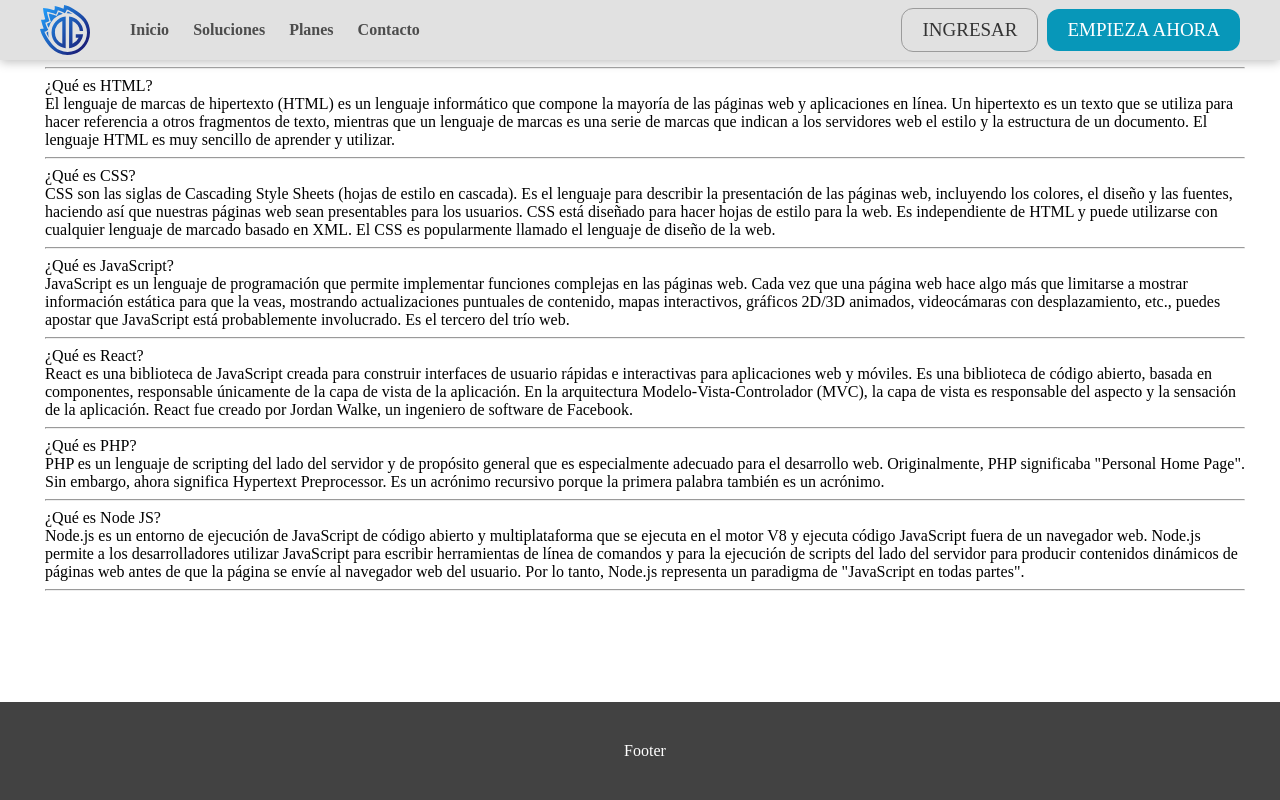
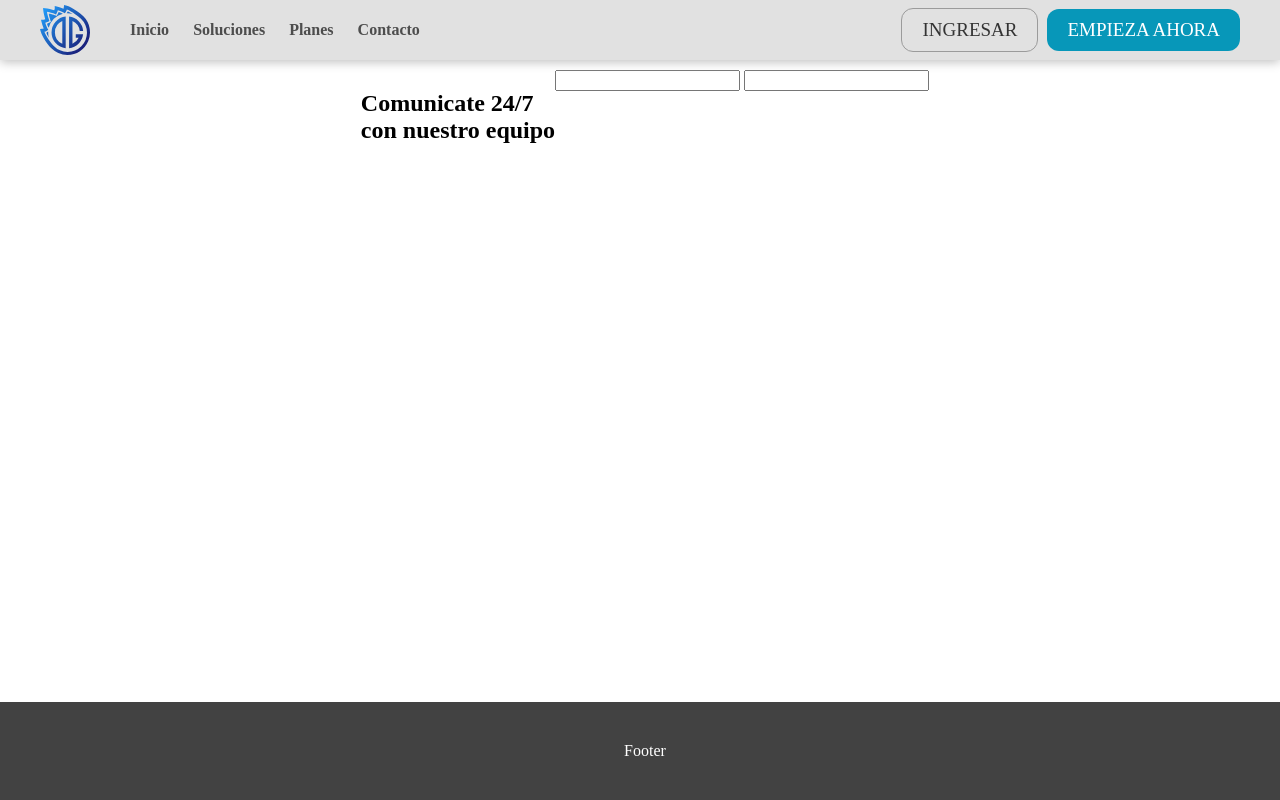
Before and after one commit to malmorox/MeteorDG, a PHP site: page /contact.html in a window 1280 px wide. Run offline with PHP 8.4, Linux system fonts and the light colour scheme; some web fonts are replaced.

Commit message:
Modificando la estructura de la páginas de planes, de contacto y del principal

```diff
--- a/public/contact.html
+++ b/public/contact.html
@@ -35,48 +35,62 @@
             </section>
         </header>
         <main class="meteordg-contact-content meteordg-contact-size-delimiter">
-            <div class="meteordg-frequent-questions">
-                <div class="acordeon">
-                    <h1>Preguntas Frecuentes</h1>
-                    <hr>
-                    <div class="contenedor">
-                        <div class="label">¿Qué es HTML?</div>
-                        <div class="content">El lenguaje de marcas de hipertexto (HTML) es un lenguaje informático que compone la mayoría de las páginas web y aplicaciones en línea. Un hipertexto es un texto que se utiliza para hacer referencia a otros fragmentos de texto, mientras que un lenguaje de marcas es una serie de marcas que indican a los servidores web el estilo y la estructura de un documento. El lenguaje HTML es muy sencillo de aprender y utilizar.</div>
+            <div class="meteordg-contact-section-container">
+                <div class="section-containers rmeteordg-contact-main-message-zone">
+                    <h1> Comunicate 24/7 <br> con nuestro equipo </h1>
+                </div>
+                <div class="section-containers meteordg-contact-main-form-zone">
+                    <div class="meteordg-contact-form-section">
+                        <input type="text"/>
+                        <input type="email"/>
                     </div>
-                    <hr>
-                    <div class="contenedor">
-                        <div class="label">
-                            ¿Qué es CSS?
+                </div>
+            </div>
+            <div class="meteordg-frequent-questions" style="display:none">
+                <h1> Preguntas frecuentes</h1>
+                <div class="meteordg-faq-dropdown">
+                    <div class="meteordg-faq-container first">
+                        <div class="meteordg-faq-collapsible">
+                            <h3 class="meteordg-faq-question">¿Cuánto tardaré en aprender desarrollo web?</h3>
+                            <div class="arrow-container">
+                                <span class="line"></span>
+                                <span class="line"></span>
+                            </div>
                         </div>
-                        <div class="content">
-                            CSS son las siglas de Cascading Style Sheets (hojas de estilo en cascada). Es el lenguaje para describir la presentación de las páginas web, incluyendo los colores, el diseño y las fuentes, haciendo así que nuestras páginas web sean presentables para los usuarios. CSS está diseñado para hacer hojas de estilo para la web. Es independiente de HTML y puede utilizarse con cualquier lenguaje de marcado basado en XML. El CSS es popularmente llamado el lenguaje de diseño de la web.
+                        <div class="meteordg-faq-answer">
+                            <p>
+                                Si te suscribes a Krey Academy y te ves todos los videos, aprender desarrollo web te llevará mucho menos tiempo de lo que piensas!
+                            </p>
                         </div>
                     </div>
-                    <hr>
-                    <div class="contenedor">
-                        <div class="label">
-                            ¿Qué es JavaScript?
+                    <div class="meteordg-faq-container">
+                        <div class="meteordg-faq-collapsible">
+                            <h3 class="meteordg-faq-question">¿Qué debo aprender y en qué orden?</h3>
+                            <div class="arrow-container">
+                                <span class="line"></span>
+                                <span class="line"></span>
+                            </div>
                         </div>
-                        <div class="content">
-                            JavaScript es un lenguaje de programación que permite implementar funciones complejas en las páginas web. Cada vez que una página web hace algo más que limitarse a mostrar información estática para que la veas, mostrando actualizaciones puntuales de contenido, mapas interactivos, gráficos 2D/3D animados, videocámaras con desplazamiento, etc., puedes apostar que JavaScript está probablemente involucrado. Es el tercero del trío web.
+                        <div class="meteordg-faq-answer">
+                            <p>
+                                Primero de todo, debes centrarte en las bases de HTML y CSS, así como comprender cómo funciona internet. Más adelante, podrás indagar en Javascript y especializarte en diferentes frameworks.
+                            </p>
                         </div>
                     </div>
-                    <hr>
-                    <div class="container">
-                        <div class="label">¿Qué es React?</div>
-                        <div class="content">React es una biblioteca de JavaScript creada para construir interfaces de usuario rápidas e interactivas para aplicaciones web y móviles. Es una biblioteca de código abierto, basada en componentes, responsable únicamente de la capa de vista de la aplicación. En la arquitectura Modelo-Vista-Controlador (MVC), la capa de vista es responsable del aspecto y la sensación de la aplicación. React fue creado por Jordan Walke, un ingeniero de software de Facebook. </div>
+                    <div class="meteordg-faq-container">
+                        <div class="meteordg-faq-collapsible">
+                            <h3 class="meteordg-faq-question">¿Dónde puedo mejorar mis habilidades como desarrollador web?</h3>
+                            <div class="arrow-container">
+                                <span class="line"></span>
+                                <span class="line"></span>
+                            </div>
+                        </div>
+                        <div class="meteordg-faq-answer">
+                            <p>
+                                En el canal de YouTube de Krey Academy y en el Instagram podrás encontrar múltiples tutoriales que te harán poner a prueba tus habilidades.
+                            </p>
+                        </div>
                     </div>
-                    <hr>
-                    <div class="container">
-                        <div class="etiqueta">¿Qué es PHP?</div>
-                        <div class="contenido">PHP es un lenguaje de scripting del lado del servidor y de propósito general que es especialmente adecuado para el desarrollo web. Originalmente, PHP significaba "Personal Home Page". Sin embargo, ahora significa Hypertext Preprocessor. Es un acrónimo recursivo porque la primera palabra también es un acrónimo.</div>
-                    </div>
-                    <hr>
-                    <div class="contenedor">
-                        <div class="etiqueta">¿Qué es Node JS?</div>
-                        <div class="contenido">Node.js es un entorno de ejecución de JavaScript de código abierto y multiplataforma que se ejecuta en el motor V8 y ejecuta código JavaScript fuera de un navegador web. Node.js permite a los desarrolladores utilizar JavaScript para escribir herramientas de línea de comandos y para la ejecución de scripts del lado del servidor para producir contenidos dinámicos de páginas web antes de que la página se envíe al navegador web del usuario. Por lo tanto, Node.js representa un paradigma de "JavaScript en todas partes".</div>
-                    </div>
-                    <hr>
                 </div>
             </div>
         </main>
--- a/public/css/contact.css
+++ b/public/css/contact.css
@@ -136,6 +136,7 @@ body {
 }
 
 #sign-up {
+    margin-right: 5px;
     background: transparent;
     border: 1px solid #9b9b9b;
     color: #333333;
@@ -146,7 +147,6 @@ body {
 }
 
 #start-now {
-    margin-left: 5px;
     background: #0797b9;
     border: none;
     color: white;
@@ -156,13 +156,20 @@ body {
     background: #068ca9;
 }
 
-.meteordg-contact-size-delimiter {
-    margin: 0 auto;
+.meteordg-contact-content  {
+    margin: 70px auto 0;
     padding: 0 5px;
     display: flex;
     flex-direction: column;
     align-items: center;
+}
+
+.meteordg-contact-size-delimiter {
     width: 1200px;
+}
+
+.meteordg-contact-section-container {
+    display: flex;
 }
 
 .meteordg-footer {
```
Also changed, not shown: public/css/style.css (+6 -3 lines), public/css/subscription-plans.css (+6 -4 lines).
